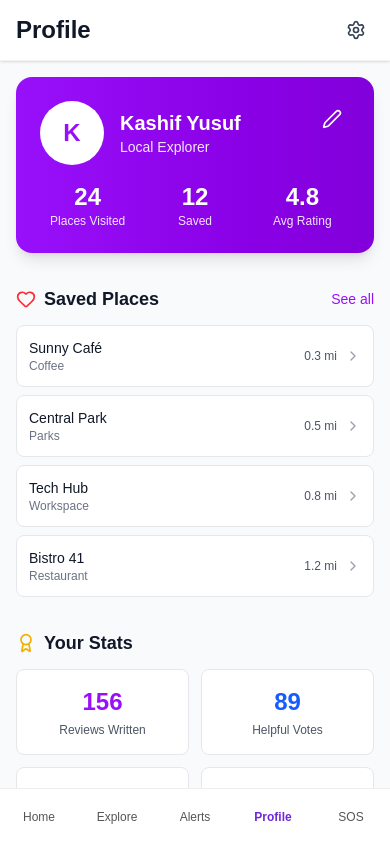
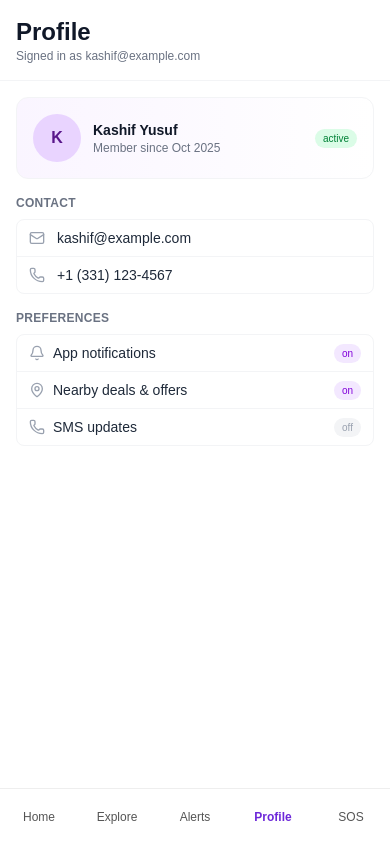
Before and after one commit to Foundzie/foundzie-v2, a Next.js app: page /mobile/profile in a window 390 px wide. Shown: the top 842 px of the page. Built offline with nearby package versions, Linux system fonts and the light colour scheme.

Commit message:
Use shared profile data on mobile profile page

```diff
--- /dev/null
+++ b/src/app/data/profile.ts
@@ -0,0 +1,29 @@
+// src/app/data/profile.ts
+
+export interface UserProfile {
+  name: string;
+  email: string;
+  phone?: string;
+  avatar?: string; // later we can point to /public/...
+  memberSince: string;
+  status: 'active' | 'pending' | 'banned';
+  preferences: {
+    notifications: boolean;
+    nearbyDeals: boolean;
+    smsUpdates: boolean;
+  };
+}
+
+export const currentUser: UserProfile = {
+  name: 'Kashif Yusuf',
+  email: 'kashif@example.com',
+  phone: '+1 (331) 123-4567',
+  avatar: '', // leave empty for now
+  memberSince: 'Oct 2025',
+  status: 'active',
+  preferences: {
+    notifications: true,
+    nearbyDeals: true,
+    smsUpdates: false,
+  },
+};
--- a/src/app/mobile/profile/page.tsx
+++ b/src/app/mobile/profile/page.tsx
@@ -1,151 +1,122 @@
 'use client';
 
-import { useState } from 'react';
 import BottomNav from '../../components/BottomNav';
-import { Settings, LogOut, Heart, MapPin, Award, Share2, Edit2, ChevronRight } from 'lucide-react';
-
-const savedPlaces = [
-  { id: 1, name: 'Sunny Café', category: 'Coffee', distance: '0.3 mi' },
-  { id: 2, name: 'Central Park', category: 'Parks', distance: '0.5 mi' },
-  { id: 3, name: 'Tech Hub', category: 'Workspace', distance: '0.8 mi' },
-  { id: 4, name: 'Bistro 41', category: 'Restaurant', distance: '1.2 mi' },
-];
+import { currentUser } from '@/app/data/profile';
+import { Bell, MapPin, Phone, Mail } from 'lucide-react';
 
 export default function ProfilePage() {
-  const [isEditing, setIsEditing] = useState(false);
-
   return (
-    <main className="min-h-screen bg-gray-50 pb-20">
-      {/* Header with Settings */}
-      <header className="sticky top-0 z-40 bg-white border-b border-gray-100 shadow-sm">
-        <div className="px-4 py-3 flex items-center justify-between">
+    <main className="min-h-screen bg-white pb-20">
+      {/* Header */}
+      <header className="px-4 py-4 border-b border-gray-100">
         <h1 className="text-2xl font-bold text-gray-900">Profile</h1>
-          <button className="p-2 hover:bg-gray-100 rounded-full transition">
-            <Settings className="w-5 h-5 text-gray-700" />
-          </button>
-        </div>
+        <p className="text-xs text-gray-500">
+          Signed in as {currentUser.email}
+        </p>
       </header>
 
-      {/* Profile Card */}
+      {/* User card */}
       <section className="px-4 py-4">
-        <div className="bg-gradient-to-r from-purple-600 to-purple-700 rounded-2xl p-6 text-white shadow-lg">
-          <div className="flex items-start justify-between mb-4">
-            <div className="flex items-center gap-4">
-              <div className="w-16 h-16 rounded-full bg-white flex items-center justify-center text-2xl font-bold text-purple-600">
-                K
+        <div className="bg-gradient-to-r from-purple-50 to-white border border-gray-100 rounded-xl p-4 flex items-center gap-3">
+          <div className="w-12 h-12 rounded-full bg-purple-200 flex items-center justify-center text-purple-900 font-semibold">
+            {currentUser.name.charAt(0)}
           </div>
-              <div>
-                <h2 className="text-xl font-bold">Kashif Yusuf</h2>
-                <p className="text-sm opacity-90">Local Explorer</p>
+          <div className="flex-1">
+            <h2 className="font-semibold text-gray-900 text-sm">
+              {currentUser.name}
+            </h2>
+            <p className="text-xs text-gray-500">
+              Member since {currentUser.memberSince}
+            </p>
           </div>
-            </div>
-            <button
-              onClick={() => setIsEditing(!isEditing)}
-              className="p-2 hover:bg-white/20 rounded-full transition"
+          <span
+            className={`text-[10px] px-2 py-0.5 rounded-full ${
+              currentUser.status === 'active'
+                ? 'bg-green-100 text-green-700'
+                : 'bg-gray-100 text-gray-500'
+            }`}
           >
-              <Edit2 className="w-5 h-5" />
-            </button>
-          </div>
-
-          <div className="grid grid-cols-3 gap-3 text-center">
-            <div>
-              <p className="text-2xl font-bold">24</p>
-              <p className="text-xs opacity-90">Places Visited</p>
-            </div>
-            <div>
-              <p className="text-2xl font-bold">12</p>
-              <p className="text-xs opacity-90">Saved</p>
-            </div>
-            <div>
-              <p className="text-2xl font-bold">4.8</p>
-              <p className="text-xs opacity-90">Avg Rating</p>
-            </div>
-          </div>
+            {currentUser.status}
+          </span>
         </div>
       </section>
 
-      {/* Saved Places */}
-      <section className="px-4 py-4">
-        <div className="flex items-center justify-between mb-3">
-          <h3 className="text-lg font-bold text-gray-900 flex items-center gap-2">
-            <Heart className="w-5 h-5 text-red-500" />
-            Saved Places
+      {/* Contact */}
+      <section className="px-4 space-y-2">
+        <h3 className="text-xs font-semibold text-gray-500 uppercase tracking-wide">
+          Contact
         </h3>
-          <a href="#" className="text-purple-600 text-sm font-medium hover:underline">
-            See all
-          </a>
+        <div className="bg-white border border-gray-100 rounded-lg divide-y divide-gray-100">
+          <div className="flex items-center gap-3 px-3 py-2">
+            <Mail className="w-4 h-4 text-gray-400" />
+            <span className="text-sm text-gray-800">{currentUser.email}</span>
           </div>
-
-        <div className="space-y-2">
-          {savedPlaces.map((place) => (
-            <div
-              key={place.id}
-              className="bg-white border border-gray-200 rounded-lg p-3 flex items-center justify-between hover:shadow-md transition"
-            >
-              <div>
-                <p className="font-medium text-gray-900 text-sm">{place.name}</p>
-                <p className="text-xs text-gray-500">{place.category}</p>
+          {currentUser.phone && (
+            <div className="flex items-center gap-3 px-3 py-2">
+              <Phone className="w-4 h-4 text-gray-400" />
+              <span className="text-sm text-gray-800">
+                {currentUser.phone}
+              </span>
             </div>
-              <div className="flex items-center gap-2">
-                <span className="text-xs text-gray-600">{place.distance}</span>
-                <ChevronRight className="w-4 h-4 text-gray-400" />
-              </div>
-            </div>
-          ))}
+          )}
         </div>
       </section>
 
-      {/* Stats */}
-      <section className="px-4 py-4">
-        <h3 className="text-lg font-bold text-gray-900 mb-3 flex items-center gap-2">
-          <Award className="w-5 h-5 text-yellow-500" />
-          Your Stats
+      {/* Preferences */}
+      <section className="px-4 mt-4 space-y-2">
+        <h3 className="text-xs font-semibold text-gray-500 uppercase tracking-wide">
+          Preferences
         </h3>
-
-        <div className="grid grid-cols-2 gap-3">
-          <div className="bg-white border border-gray-200 rounded-lg p-4 text-center">
-            <p className="text-2xl font-bold text-purple-600">156</p>
-            <p className="text-xs text-gray-600 mt-1">Reviews Written</p>
+        <div className="bg-white border border-gray-100 rounded-lg divide-y divide-gray-100">
+          <div className="flex items-center justify-between px-3 py-2">
+            <div className="flex items-center gap-2">
+              <Bell className="w-4 h-4 text-gray-400" />
+              <span className="text-sm text-gray-800">
+                App notifications
+              </span>
             </div>
-          <div className="bg-white border border-gray-200 rounded-lg p-4 text-center">
-            <p className="text-2xl font-bold text-blue-600">89</p>
-            <p className="text-xs text-gray-600 mt-1">Helpful Votes</p>
+            <span
+              className={`text-[10px] px-2 py-0.5 rounded-full ${
+                currentUser.preferences.notifications
+                  ? 'bg-purple-100 text-purple-700'
+                  : 'bg-gray-100 text-gray-400'
+              }`}
+            >
+              {currentUser.preferences.notifications ? 'on' : 'off'}
+            </span>
           </div>
-          <div className="bg-white border border-gray-200 rounded-lg p-4 text-center">
-            <p className="text-2xl font-bold text-green-600">42</p>
-            <p className="text-xs text-gray-600 mt-1">Photos Shared</p>
+          <div className="flex items-center justify-between px-3 py-2">
+            <div className="flex items-center gap-2">
+              <MapPin className="w-4 h-4 text-gray-400" />
+              <span className="text-sm text-gray-800">
+                Nearby deals & offers
+              </span>
             </div>
-          <div className="bg-white border border-gray-200 rounded-lg p-4 text-center">
-            <p className="text-2xl font-bold text-pink-600">18</p>
-            <p className="text-xs text-gray-600 mt-1">Followers</p>
+            <span
+              className={`text-[10px] px-2 py-0.5 rounded-full ${
+                currentUser.preferences.nearbyDeals
+                  ? 'bg-purple-100 text-purple-700'
+                  : 'bg-gray-100 text-gray-400'
+              }`}
+            >
+              {currentUser.preferences.nearbyDeals ? 'on' : 'off'}
+            </span>
           </div>
+          <div className="flex items-center justify-between px-3 py-2">
+            <div className="flex items-center gap-2">
+              <Phone className="w-4 h-4 text-gray-400" />
+              <span className="text-sm text-gray-800">SMS updates</span>
             </div>
-      </section>
-
-      {/* Actions */}
-      <section className="px-4 py-4">
-        <div className="space-y-2">
-          <button className="w-full bg-white border border-gray-200 rounded-lg p-3 flex items-center justify-between hover:bg-gray-50 transition">
-            <span className="flex items-center gap-2 text-gray-900 font-medium text-sm">
-              <Share2 className="w-4 h-4" />
-              Share Profile
+            <span
+              className={`text-[10px] px-2 py-0.5 rounded-full ${
+                currentUser.preferences.smsUpdates
+                  ? 'bg-purple-100 text-purple-700'
+                  : 'bg-gray-100 text-gray-400'
+              }`}
+            >
+              {currentUser.preferences.smsUpdates ? 'on' : 'off'}
             </span>
-            <ChevronRight className="w-4 h-4 text-gray-400" />
-          </button>
-          <button className="w-full bg-white border border-gray-200 rounded-lg p-3 flex items-center justify-between hover:bg-gray-50 transition">
-            <span className="flex items-center gap-2 text-gray-900 font-medium text-sm">
-              <Settings className="w-4 h-4" />
-              Settings
-            </span>
-            <ChevronRight className="w-4 h-4 text-gray-400" />
-          </button>
-          <button className="w-full bg-white border border-red-200 rounded-lg p-3 flex items-center justify-between hover:bg-red-50 transition">
-            <span className="flex items-center gap-2 text-red-600 font-medium text-sm">
-              <LogOut className="w-4 h-4" />
-              Sign Out
-            </span>
-            <ChevronRight className="w-4 h-4 text-red-400" />
-          </button>
+          </div>
         </div>
       </section>
 
```
Lines whose indentation alone changed are shown as unchanged.
